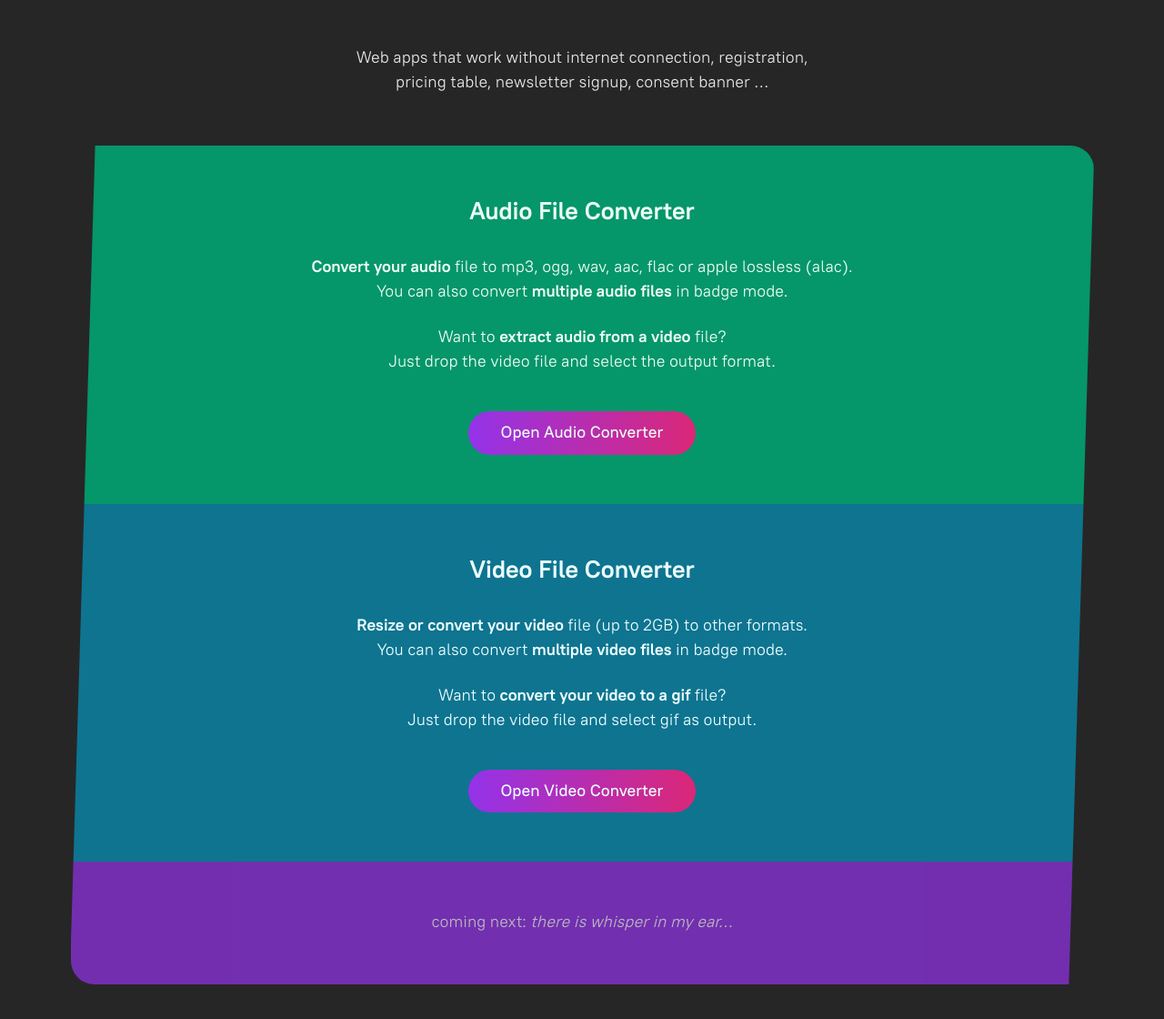
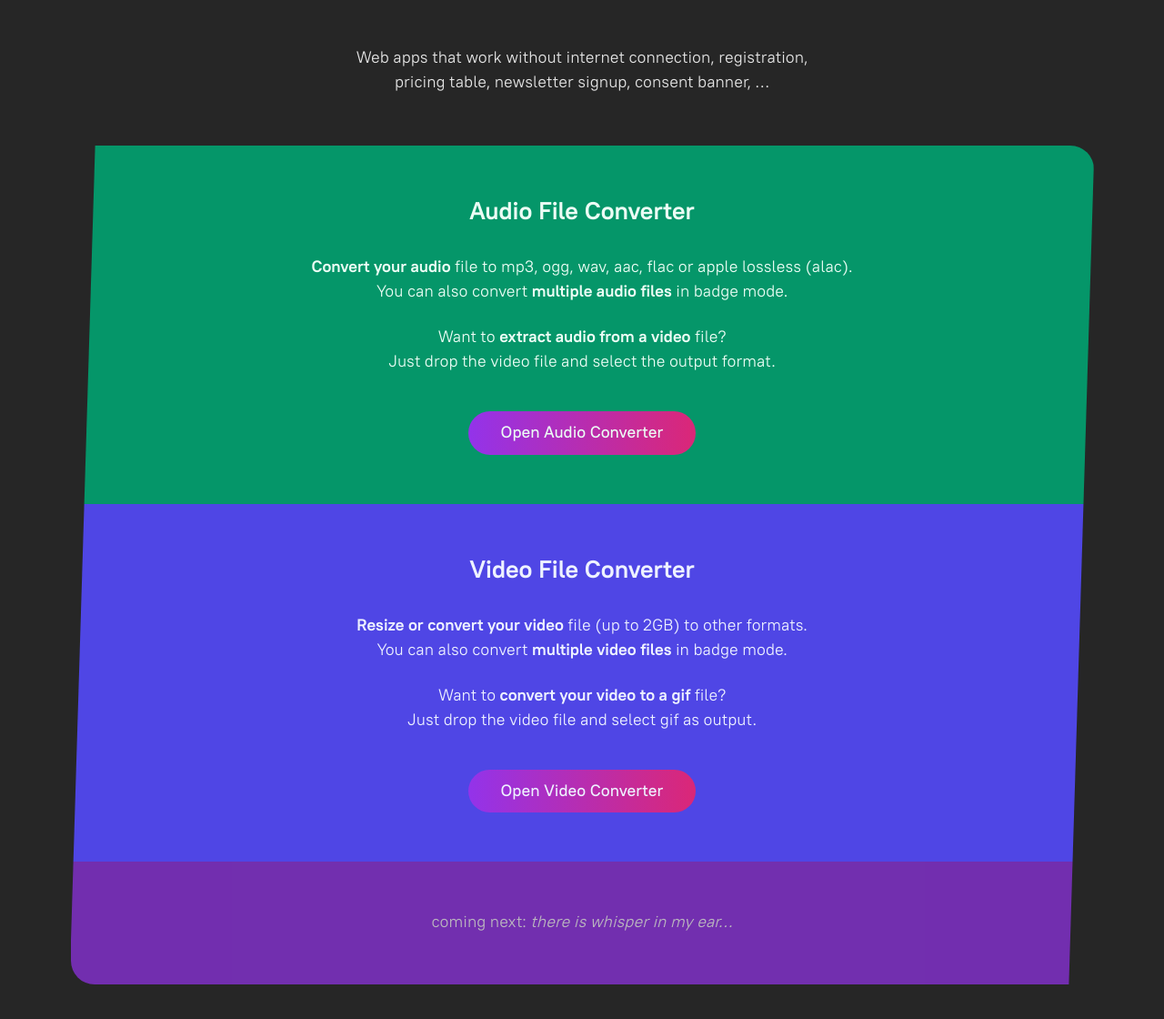
Before and after one commit to thurti/wo-index, a website: page public/index.html in a window 1280 px wide. Shown: the part 168-1288 px from the top of the page at 91% size. Drawn offline with Linux system fonts and the light colour scheme.

Commit message:
fix color

```diff
--- a/public/index.html
+++ b/public/index.html
@@ -37,7 +37,7 @@
       </hgroup>
     </header>
     <main>
-      <p class="mt-12 mx-auto text-center" style="max-width: 50ch;">Web apps that work without internet connection, registration, pricing table, newsletter signup, consent banner &hellip;</p>
+      <p class="mt-12 mx-auto text-center" style="max-width: 50ch;">Web apps that work without internet connection, registration, pricing table, newsletter signup, consent banner, &hellip;</p>
       <div class="app-list my-12">
 
         <article class="theme-zinc-emerald box prose">
@@ -53,7 +53,7 @@
           <a href="./audio-converter" class="button unstyled inline-block select-none rounded-full mt-4 px-8 pt-2 pb-1.5 text-center transition-colors focus-within:ring hover:cursor-pointer highlight" target="_self" title="Open Audio File Converter">Open Audio Converter</a>
         </article>
 
-        <article class="theme-zinc-cyan box prose">
+        <article class="theme-zinc-indigo box prose">
           <h2>Video File Converter</h2>
           <p>
             <b>Resize or convert your video</b> file (up to 2GB) to other formats.<br>
```
